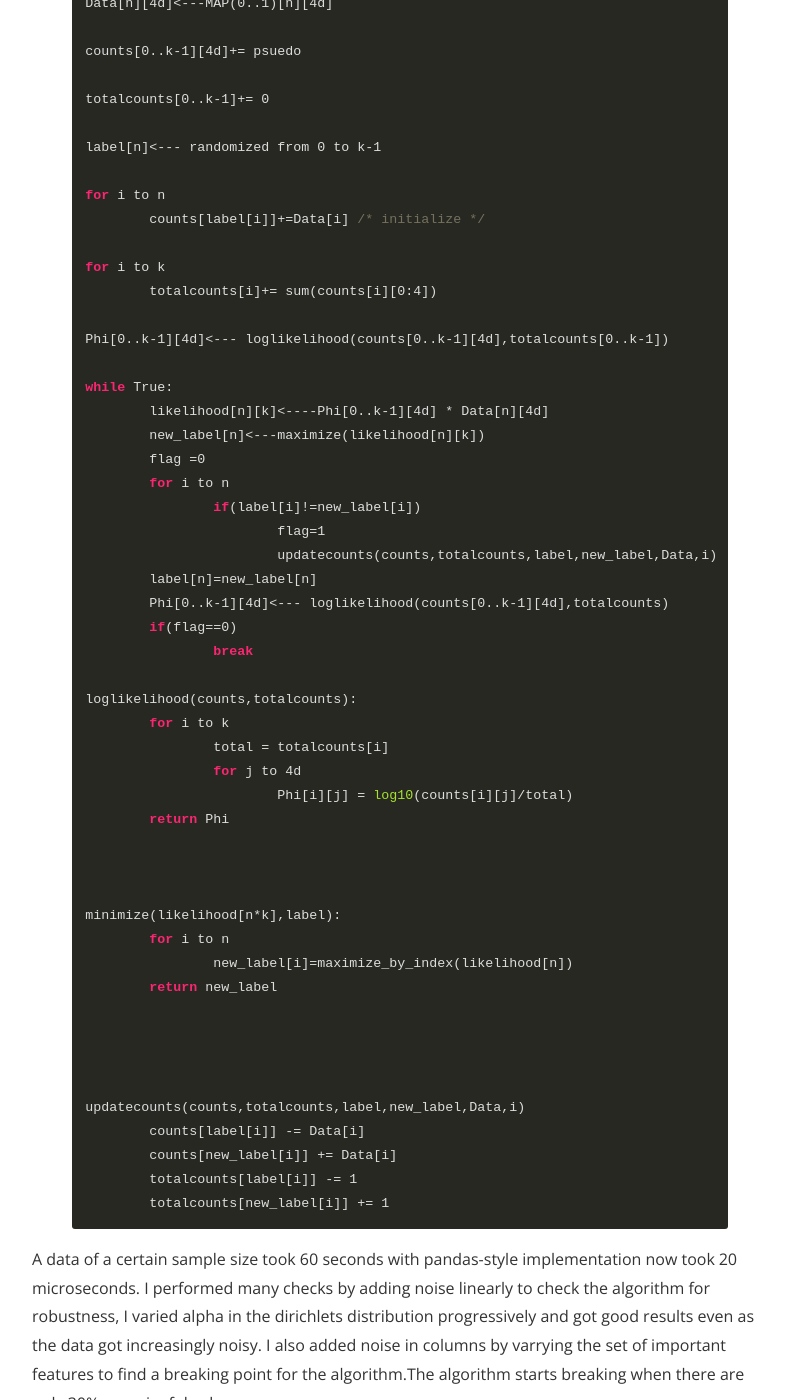
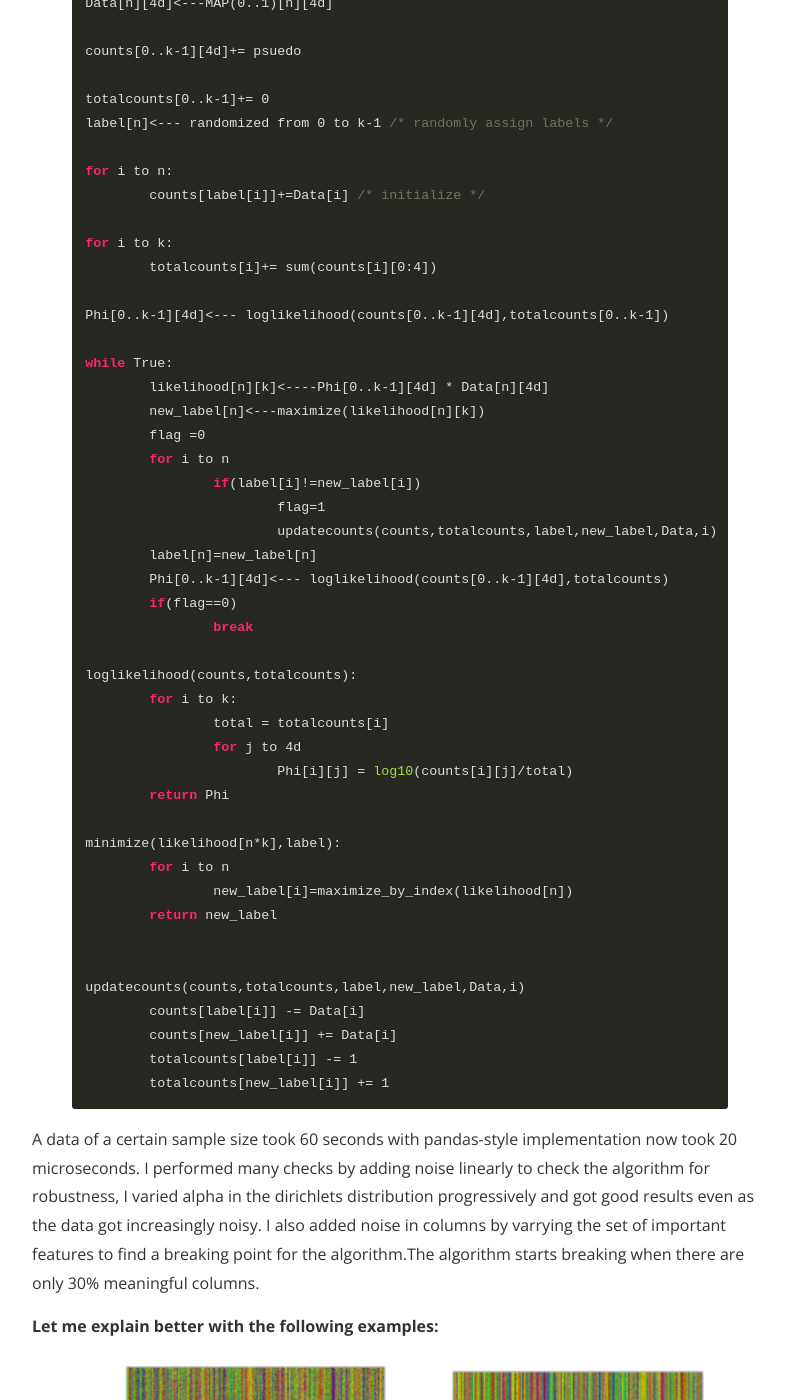
Before and after one commit to ashm8206/ashm8206.github.io, a Jekyll site: the page built from _posts/2017-05-17-K-MeansNCL.markdown, in a window 1280 px wide and 1400 px high, scrolled down 1701 px. Shown: the whole window, without its empty margins (240-1025 px from the left). Built offline with Jekyll 4.4.1, drawn with Linux system fonts in a browser that asks for light colours; nearby versions of some CDN libraries; comment, search, counter and statistics services are not loaded; some of the changed text lies outside the part shown.

Commit message:
highlight style

```diff
--- a/_posts/2017-05-17-K-MeansNCL.markdown
+++ b/_posts/2017-05-17-K-MeansNCL.markdown
@@ -32,69 +32,6 @@
 Here is my Psuedocode:
 
 {% highlight c %}
-#define d 100 /* len of seq */
-#define k 3   /* num of clusters */
-#define n      /* num of Sequences */
-#define psuedo 1  /* psuedocount */
-k=3
-MAP(0..1)[n][4d]<--- ACGT[n][d]
-
-Data[n][4d]<---MAP(0..1)[n][4d]
-
-counts[0..k-1][4d]+= psuedo
-
-totalcounts[0..k-1]+= 0
-
-label[n]<--- randomized from 0 to k-1
-
-for i to n
-	counts[label[i]]+=Data[i] /* initialize */
-
-for i to k
-	totalcounts[i]+= sum(counts[i][0:4])
-
-Phi[0..k-1][4d]<--- loglikelihood(counts[0..k-1][4d],totalcounts[0..k-1])
-
-while True:
-	likelihood[n][k]<----Phi[0..k-1][4d] * Data[n][4d]
-        new_label[n]<---maximize(likelihood[n][k])
-	flag =0
-	for i to n
-		if(label[i]!=new_label[i])
-			flag=1
-			updatecounts(counts,totalcounts,label,new_label,Data,i)
-	label[n]=new_label[n]
-	Phi[0..k-1][4d]<--- loglikelihood(counts[0..k-1][4d],totalcounts)
-        if(flag==0)
-		break
-
-loglikelihood(counts,totalcounts):
-	for i to k
-		total = totalcounts[i]
-		for j to 4d
-			Phi[i][j] = log10(counts[i][j]/total)
-	return Phi
-
-
-
-minimize(likelihood[n*k],label):
-	for i to n
-		new_label[i]=maximize_by_index(likelihood[n])
-	return new_label
-
-
-
-
-updatecounts(counts,totalcounts,label,new_label,Data,i)
-	counts[label[i]] -= Data[i]
-	counts[new_label[i]] += Data[i]
-	totalcounts[label[i]] -= 1
-	totalcounts[new_label[i]] += 1
-{% endhighlight %}
-
-A data of a certain sample size took 60 seconds with pandas-style implementation now took 20 microseconds.
-I performed many checks by adding noise linearly to check the algorithm for robustness, I varied alpha in the dirichlets distribution progressively and got good results even as the data got increasingly noisy. I also added noise in columns by varrying the set of important features to find a breaking point for the algorithm.The algorithm starts breaking when there are only 30% meaningful columns.
-{% highlight c %}
 d = 100 /*len of seq*/
 k=3   /* num of clusters */
 n=100     /* num of Sequences */
@@ -107,7 +44,7 @@
 counts[0..k-1][4d]+= psuedo
 
 totalcounts[0..k-1]+= 0
-label[n]<--- randomized from 0 to k-1 /* initialize */
+label[n]<--- randomized from 0 to k-1 /* randomly assign labels */
 
 for i to n:
 	counts[label[i]]+=Data[i] /* initialize */
@@ -137,7 +74,24 @@
 			Phi[i][j] = log10(counts[i][j]/total)
 	return Phi
 
+minimize(likelihood[n*k],label):
+	for i to n
+		new_label[i]=maximize_by_index(likelihood[n])
+	return new_label
+
+
+updatecounts(counts,totalcounts,label,new_label,Data,i)
+	counts[label[i]] -= Data[i]
+	counts[new_label[i]] += Data[i]
+	totalcounts[label[i]] -= 1
+	totalcounts[new_label[i]] += 1
+
 {% endhighlight %}
+
+
+
+A data of a certain sample size took 60 seconds with pandas-style implementation now took 20 microseconds.
+I performed many checks by adding noise linearly to check the algorithm for robustness, I varied alpha in the dirichlets distribution progressively and got good results even as the data got increasingly noisy. I also added noise in columns by varrying the set of important features to find a breaking point for the algorithm.The algorithm starts breaking when there are only 30% meaningful columns.
 
 **Let me explain better with the following examples:**
 
```
